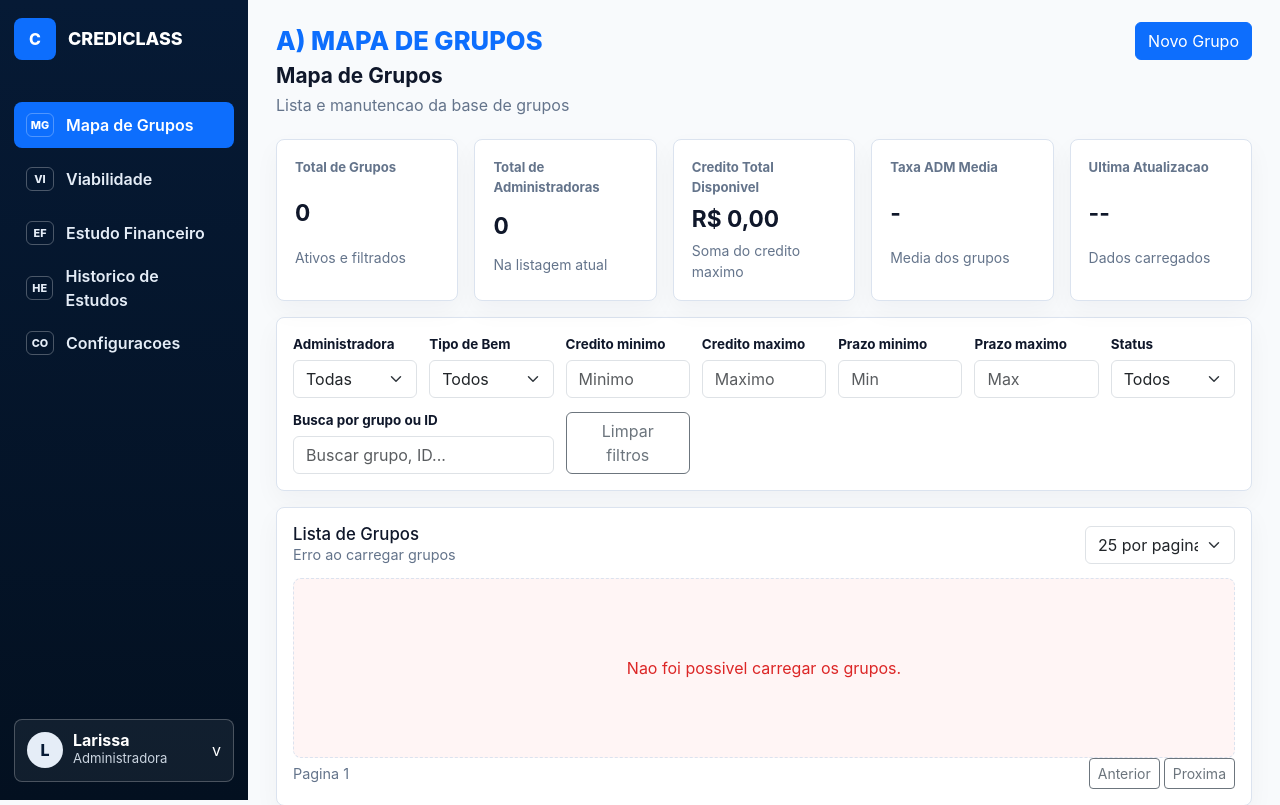
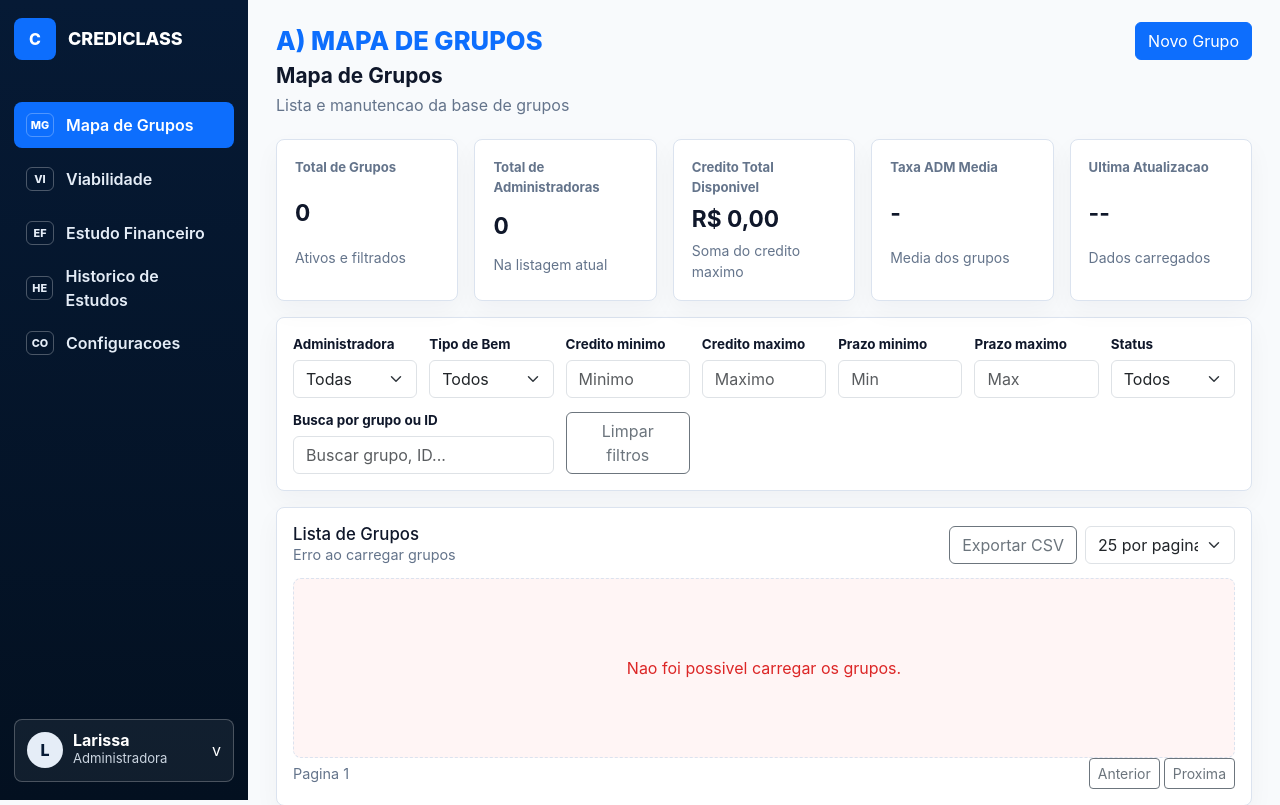
Before and after one commit to CristianodeSouza/crediclass-novo, a FastAPI app: page / in a window 1280 px wide. Shown: the top 805 px of the page. Run offline with FastAPI, Linux system fonts and the light colour scheme; some libraries are stand-ins or nearby versions.

Commit message:
feat(exportacao): baixa grupos e estudos em csv

```diff
--- a/backend/static/css/style.css
+++ b/backend/static/css/style.css
@@ -276,6 +276,14 @@ body {
 
 .table-toolbar {
   margin-bottom: 12px;
+}
+
+.toolbar-actions {
+  display: flex;
+  align-items: center;
+  gap: 8px;
+  flex-wrap: wrap;
+  justify-content: flex-end;
 }
 
 .table-toolbar h2 {
--- a/backend/static/index.html
+++ b/backend/static/index.html
@@ -6,7 +6,7 @@
     <title>Crediclass Dashboard V3</title>
     <link href="https://cdn.jsdelivr.net/npm/bootstrap@5.3.3/dist/css/bootstrap.min.css" rel="stylesheet">
     <script src="https://cdn.jsdelivr.net/npm/chart.js@4.4.3/dist/chart.umd.min.js" defer></script>
-    <link href="/static/css/style.css?v=20260604-14" rel="stylesheet">
+    <link href="/static/css/style.css?v=20260604-16" rel="stylesheet">
   </head>
   <body>
     <div class="app-shell">
@@ -146,11 +146,14 @@
                 <h2>Lista de Grupos</h2>
                 <p id="tableSubtitle">Carregando grupos...</p>
               </div>
-              <select id="pageSizeSelect" class="form-select page-size-select" aria-label="Itens por pagina">
-                <option value="10">10 por pagina</option>
-                <option value="25" selected>25 por pagina</option>
-                <option value="50">50 por pagina</option>
-              </select>
+              <div class="toolbar-actions">
+                <button id="exportGroupsCsvBtn" class="btn btn-outline-secondary" type="button">Exportar CSV</button>
+                <select id="pageSizeSelect" class="form-select page-size-select" aria-label="Itens por pagina">
+                  <option value="10">10 por pagina</option>
+                  <option value="25" selected>25 por pagina</option>
+                  <option value="50">50 por pagina</option>
+                </select>
+              </div>
             </div>
 
             <div id="groupsLoading" class="table-state">Carregando grupos...</div>
@@ -554,6 +557,7 @@
                 <h2>Lista de Estudos</h2>
                 <p id="historySubtitle">Carregando estudos...</p>
               </div>
+              <button id="exportStudiesCsvBtn" class="btn btn-outline-secondary" type="button">Exportar CSV</button>
             </div>
             <div id="historyLoading" class="table-state">Carregando estudos...</div>
             <div id="historyError" class="table-state table-state-error d-none">Nao foi possivel carregar os estudos.</div>
@@ -856,6 +860,6 @@
 
     <script src="https://cdn.jsdelivr.net/npm/bootstrap@5.3.3/dist/js/bootstrap.bundle.min.js"></script>
     <script src="/static/js/api.js?v=20260604-15"></script>
-    <script src="/static/js/app.js?v=20260604-16"></script>
+    <script src="/static/js/app.js?v=20260604-17"></script>
   </body>
 </html>
--- a/backend/static/js/app.js
+++ b/backend/static/js/app.js
@@ -121,6 +121,76 @@ function escapeHtml(value) {
     "\"": "&quot;",
     "'": "&#039;",
   }[char]));
+}
+
+function csvValue(value) {
+  const text = String(value ?? "").replace(/\r?\n/g, " ").trim();
+  return `"${text.replace(/"/g, '""')}"`;
+}
+
+function downloadCsv(filename, rows) {
+  const content = rows.map((row) => row.map(csvValue).join(";")).join("\n");
+  const blob = new Blob([`\uFEFF${content}`], { type: "text/csv;charset=utf-8" });
+  const url = URL.createObjectURL(blob);
+  const link = document.createElement("a");
+  link.href = url;
+  link.download = filename;
+  document.body.appendChild(link);
+  link.click();
+  link.remove();
+  URL.revokeObjectURL(url);
+}
+
+function exportGroupsCsv() {
+  if (!mapState.items.length) {
+    showToast("Carregue grupos antes de exportar.", "warning");
+    return;
+  }
+  const rows = [
+    ["ID Grupo", "Administradora", "Tipo de Bem", "Credito Minimo", "Credito Maximo", "Taxa ADM", "Prazo", "1a Assembleia", "Ultima Assembleia", "Status"],
+    ...mapState.items.map((item) => [
+      item.grupo_id,
+      item.administradora,
+      item.tipo_bem,
+      item.credito_minimo,
+      item.credito_maximo,
+      item.taxa_adm,
+      item.prazo_total,
+      item.primeira_assembleia,
+      item.ultima_assembleia,
+      item.status,
+    ]),
+  ];
+  downloadCsv(`crediclass-grupos-${new Date().toISOString().slice(0, 10)}.csv`, rows);
+  showToast("CSV de grupos gerado.", "success");
+}
+
+function exportStudiesCsv() {
+  if (!historyState.items.length) {
+    showToast("Busque estudos antes de exportar.", "warning");
+    return;
+  }
+  const rows = [
+    ["ID Estudo", "Data/Hora", "Cliente", "Administradora", "Grupo", "Credito", "Estrategia", "Status", "Operador"],
+    ...historyState.items.map((item) => {
+      const cliente = item.cliente || {};
+      const grupo = item.grupo || {};
+      const financeiro = item.financeiro || {};
+      return [
+        item.estudo_id,
+        item.criado_em,
+        cliente.nome,
+        grupo.administradora,
+        grupo.grupo || item.grupo_id,
+        cliente.credito_desejado || financeiro.credito,
+        item.estrategia,
+        item.status,
+        item.operador,
+      ];
+    }),
+  ];
+  downloadCsv(`crediclass-estudos-${new Date().toISOString().slice(0, 10)}.csv`, rows);
+  showToast("CSV de estudos gerado.", "success");
 }
 
 function parseNumberInput(value) {
@@ -1317,6 +1387,8 @@ document.getElementById("pageSizeSelect").addEventListener("change", (event) =>
   loadMapaGrupos();
 });
 
+document.getElementById("exportGroupsCsvBtn").addEventListener("click", exportGroupsCsv);
+
 document.getElementById("prevPageBtn").addEventListener("click", () => {
   if (mapState.page > 1) {
     mapState.page -= 1;
@@ -1420,6 +1492,8 @@ document.getElementById("clearHistoryBtn").addEventListener("click", () => {
   document.getElementById("historyFilters").reset();
   loadHistoryStudies();
 });
+
+document.getElementById("exportStudiesCsvBtn").addEventListener("click", exportStudiesCsv);
 
 document.getElementById("historyTableBody").addEventListener("click", async (event) => {
   const button = event.target.closest("[data-history-action]");
```
Also changed, not shown: tests/test_static_email.py (+14 -1 lines).
